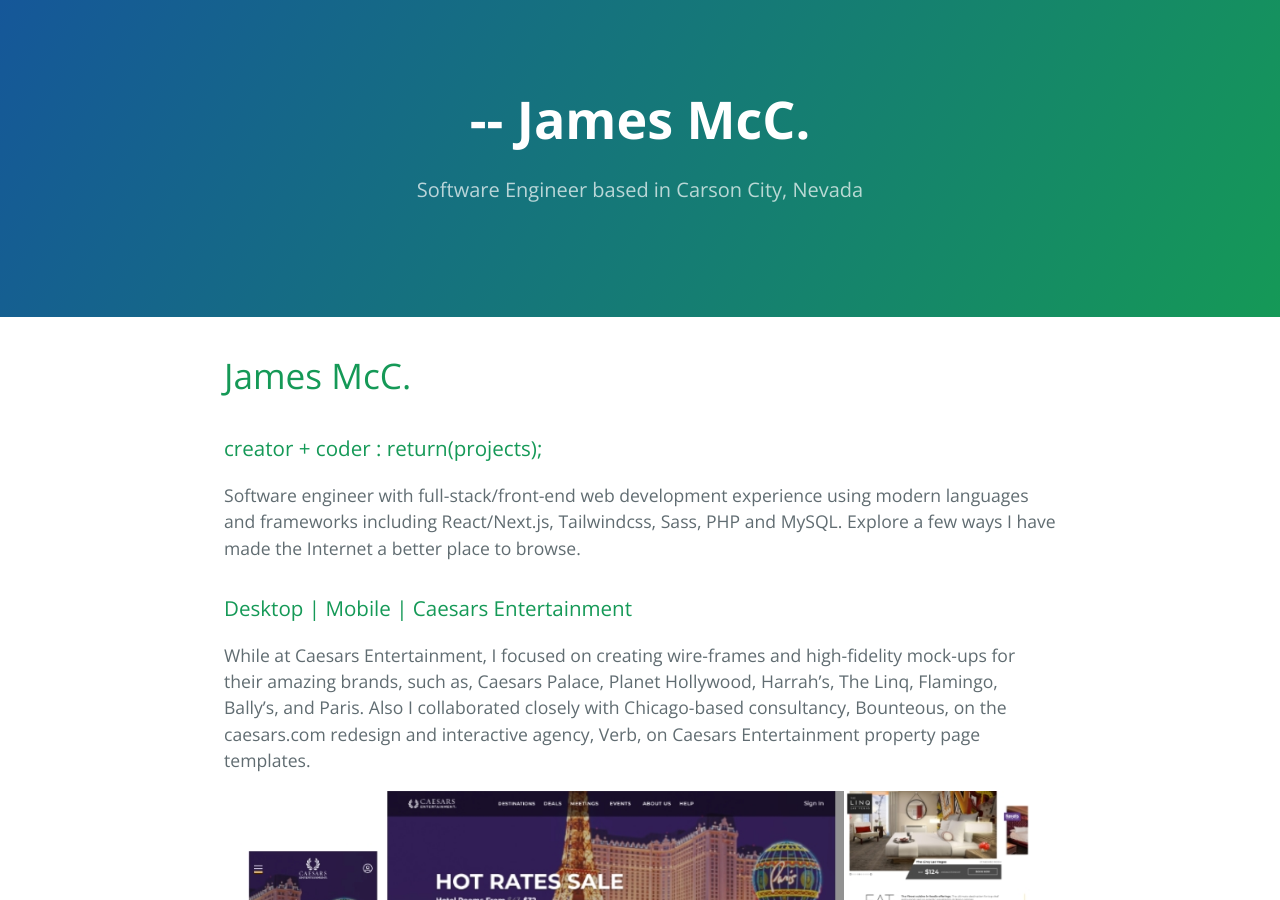
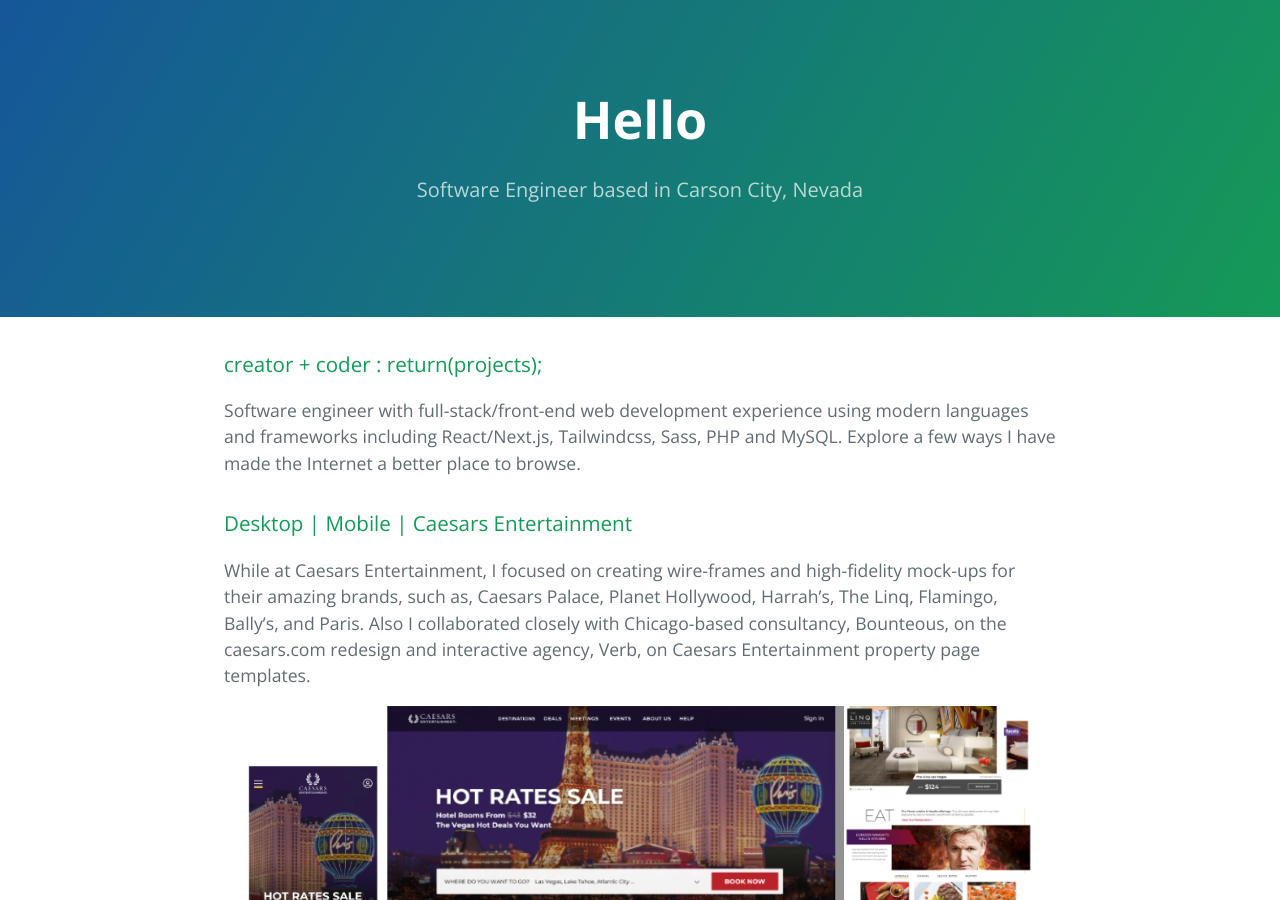
Before and after one commit to sjamesmccarthy/sjamesmccarthy.github.io, a Jekyll site: the page built from index.md, in a window 1280 px wide and 900 px high. Built offline with Jekyll 4.4.1, drawn with Linux system fonts in a browser that asks for light colours; our own code applies the rules of GitHub Pages for plain Markdown files.

Commit message:
playing with title

```diff
--- a/_layouts/default.html
+++ b/_layouts/default.html
@@ -16,7 +16,7 @@
     <a id="skip-to-content" href="#content">Skip to the content.</a>
 
     <header class="page-header" role="banner">
-      <h1 class="project-name">-- {{ page.title | default: site.title | default: site.github.repository_name }}</h1>
+      <h1 class="project-name">{{ site.title | default: site.title | default: site.github.repository_name }}</h1>
       <h2 class="project-tagline">{{ page.description | default: site.description | default: site.github.project_tagline }}</h2>
       {% if site.github.is_project_page %}
         <a href="{{ site.github.repository_url }}" class="btn">View on GitHub</a>
--- a/index.md
+++ b/index.md
@@ -1,5 +1,3 @@
-# James McC.
-
 ### creator + coder : return(projects);
 Software engineer with full-stack/front-end web development experience using modern languages and frameworks including React/Next.js, Tailwindcss, Sass, PHP and MySQL. Explore a few ways I have made the Internet a better place to browse.
 
```
